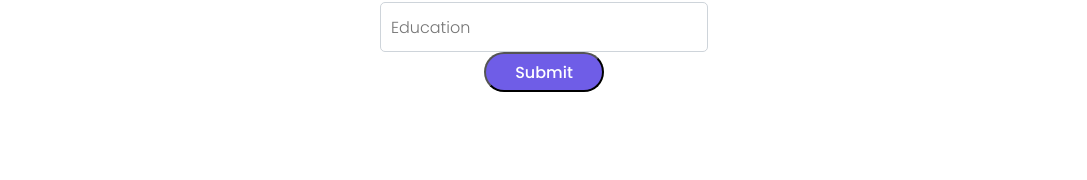
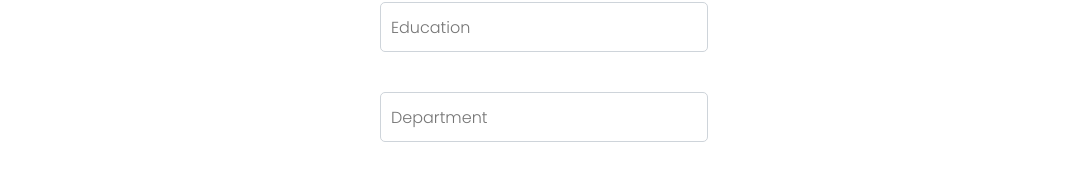
Before and after one commit to shahzaib-shafiq/SSNA-Admin, a React (Create React App) app: page / in a window 1280 px wide. Shown: the part 1075-1255 px from the top of the page, without its empty margins (96-1183 px from the left). Built offline with nearby package versions, Linux system fonts and the light colour scheme.

Commit message:
Department Field Added in Faculty Info

```diff
--- a/src/Components/FacultyInfo.js
+++ b/src/Components/FacultyInfo.js
@@ -1,7 +1,6 @@
 import React, { useState } from "react";
 
-const FacultyInfo
- = () => {
+const FacultyInfo = () => {
   const [userData, setUserData] = useState({
     firstName: "",
     lastName: "",
@@ -9,6 +8,7 @@ const FacultyInfo
     email: "",
     address: "",
     Education: "",
+    Department:"",
   });
 
   let name, value;
@@ -22,9 +22,9 @@ const FacultyInfo
   // connect with firebase
   const submitData = async (event) => {
     event.preventDefault();
-    const { firstName, lastName, phone, email, address, Education } = userData;
+    const { firstName, lastName, phone, email, address, Education,Department } = userData;
 
-    if (firstName && lastName && phone && email && address && Education) {
+    if (firstName && lastName && phone && email && address && Education && Department) {
       const res = fetch(
         "https://ssna-admin-default-rtdb.firebaseio.com/FacultyDataBase.json",
         {
@@ -39,6 +39,7 @@ const FacultyInfo
             email,
             address,
             Education,
+            Department
           }),
         }
       );
@@ -51,6 +52,7 @@ const FacultyInfo
           email: "",
           address: "",
           Education: "",
+          Department:"",
         });
         alert("Data Stored");
       } else {
@@ -153,7 +155,7 @@ const FacultyInfo
                     </div>
 
                     <div className="row">
-                      <div className="col-12 ">
+                      <div className="col-12 contact-input-feild">
                         <input
                           type="text"
                           name="Education"
@@ -161,6 +163,21 @@ const FacultyInfo
                           className="form-control"
                           placeholder="Education"
                           value={userData.Education}
+                          onChange={postUserData}
+                        />
+                      </div>
+                    </div>
+
+
+                    <div className="row">
+                      <div className="col-12 contact-input-feild">
+                        <input
+                          type="text"
+                          name="Department"
+                          id=""
+                          className="form-control"
+                          placeholder="Department"
+                          value={userData.Department}
                           onChange={postUserData}
                         />
                       </div>
@@ -184,5 +201,4 @@ const FacultyInfo
   );
 };
 
-export default FacultyInfo
-;
+export default FacultyInfo;
```
